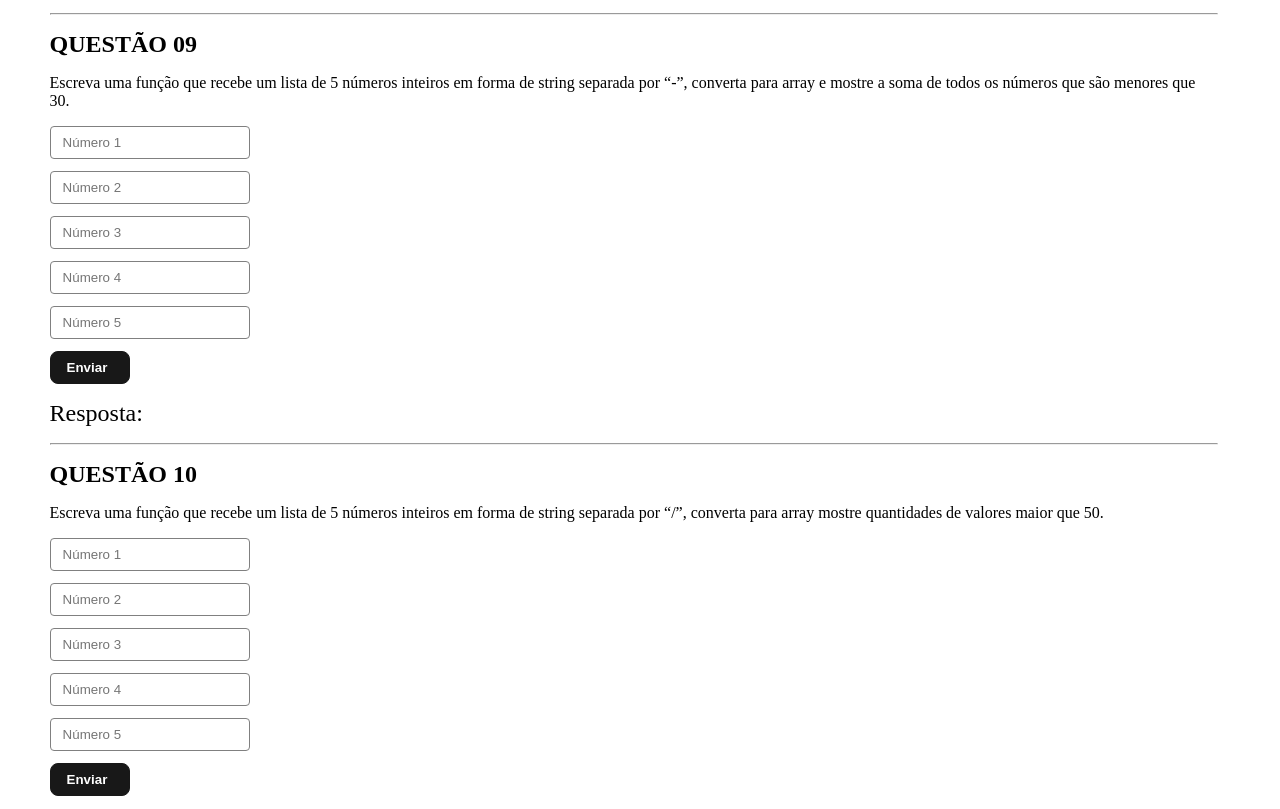
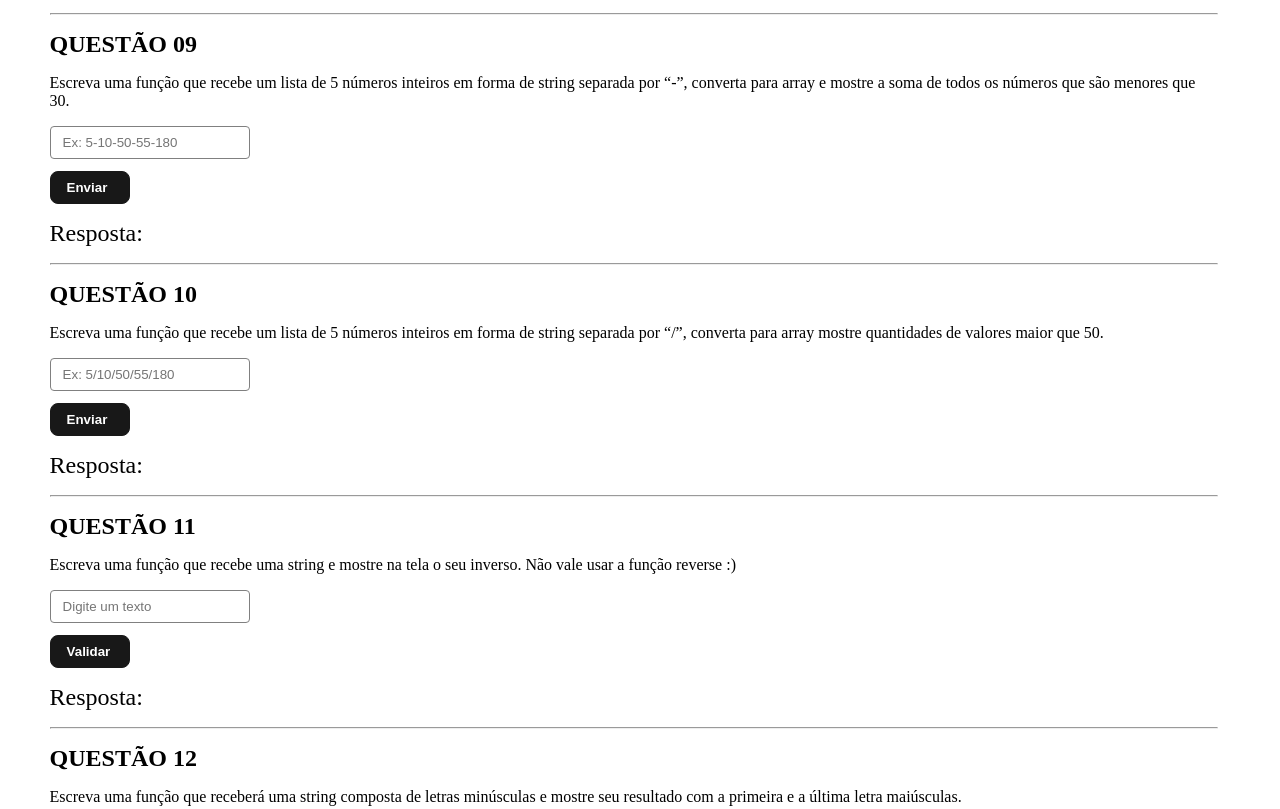
Before and after one commit to devictoralmeida/project-2-js, a plain HTML site: page index.html in a window 1280 px wide. Shown: the part 2073-2882 px from the top of the page. Drawn offline with Linux system fonts and the light colour scheme.

Commit message:
fix: question 9 and 10 - input, placeholder and logic

```diff
--- a/index.html
+++ b/index.html
@@ -196,38 +196,9 @@
         </p>
         <form class="form-question-09">
           <input
-            class="input1-question-09"
-            type="number"
-            min="1"
-            placeholder="Número 1"
-            required
-          />
-          <input
-            class="input2-question-09"
-            type="number"
-            min="1"
-            placeholder="Número 2"
-            required
-          />
-          <input
-            class="input3-question-09"
-            type="number"
-            min="1"
-            placeholder="Número 3"
-            required
-          />
-          <input
-            class="input4-question-09"
-            type="number"
-            min="1"
-            placeholder="Número 4"
-            required
-          />
-          <input
-            class="input5-question-09"
-            type="number"
-            min="1"
-            placeholder="Número 5"
+            class="input-question-09"
+            type="text"
+            placeholder="Ex: 5-10-50-55-180"
             required
           />
           <button type="submit">Enviar</button>
@@ -245,38 +216,9 @@
         </p>
         <form class="form-question-10">
           <input
-            class="input1-question-10"
-            type="number"
-            min="1"
-            placeholder="Número 1"
-            required
-          />
-          <input
-            class="input2-question-10"
-            type="number"
-            min="1"
-            placeholder="Número 2"
-            required
-          />
-          <input
-            class="input3-question-10"
-            type="number"
-            min="1"
-            placeholder="Número 3"
-            required
-          />
-          <input
-            class="input4-question-10"
-            type="number"
-            min="1"
-            placeholder="Número 4"
-            required
-          />
-          <input
-            class="input5-question-10"
-            type="number"
-            min="1"
-            placeholder="Número 5"
+            class="input-question-10"
+            type="text"
+            placeholder="Ex: 5/10/50/55/180"
             required
           />
           <button type="submit">Enviar</button>
--- a/scripts/index.js
+++ b/scripts/index.js
@@ -292,49 +292,23 @@ form_08.addEventListener('submit', (e) => {
 form_09.addEventListener('submit', (e) => {
     e.preventDefault()
     const answer = document.querySelector('.answer-09')
-    const input01 = document.querySelector('.input1-question-09')
-    const input02 = document.querySelector('.input2-question-09')
-    const input03 = document.querySelector('.input3-question-09')
-    const input04 = document.querySelector('.input4-question-09')
-    const input05 = document.querySelector('.input5-question-09')
+    const input = document.querySelector('.input-question-09')
 
-    const inputValues = `${input01.value}-${input02.value}-${input03.value}-${input04.value}-${input05.value}`
-
-
-
-    const result = sumSmallerNumbers(inputValues)
+    const result = sumSmallerNumbers(input.value)
 
     answer.innerText = result
-
-    input01.value = ''
-    input02.value = ''
-    input03.value = ''
-    input04.value = ''
-    input05.value = ''
+    input.value = ''
 })
 
 form_10.addEventListener('submit', (e) => {
     e.preventDefault()
     const answer = document.querySelector('.answer-10')
-    const input01 = document.querySelector('.input1-question-10')
-    const input02 = document.querySelector('.input2-question-10')
-    const input03 = document.querySelector('.input3-question-10')
-    const input04 = document.querySelector('.input4-question-10')
-    const input05 = document.querySelector('.input5-question-10')
+    const input = document.querySelector('.input-question-10')
 
-    const inputValues = `${input01.value}/${input02.value}/${input03.value}/${input04.value}/${input05.value}`
-
-
-
-    const result = showBiggerNumbers(inputValues)
+    const result = showBiggerNumbers(input.value)
 
     answer.innerText = result
-
-    input01.value = ''
-    input02.value = ''
-    input03.value = ''
-    input04.value = ''
-    input05.value = ''
+    input.value = ''
 })
 
 form_11.addEventListener('submit', (e) => {
```
